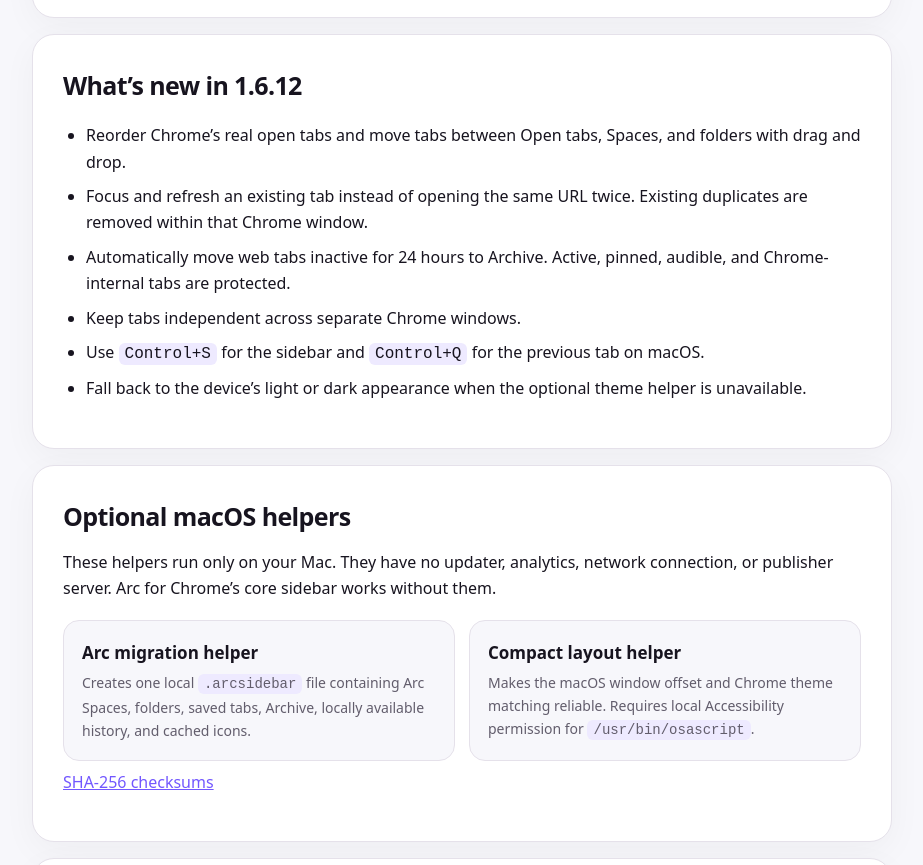
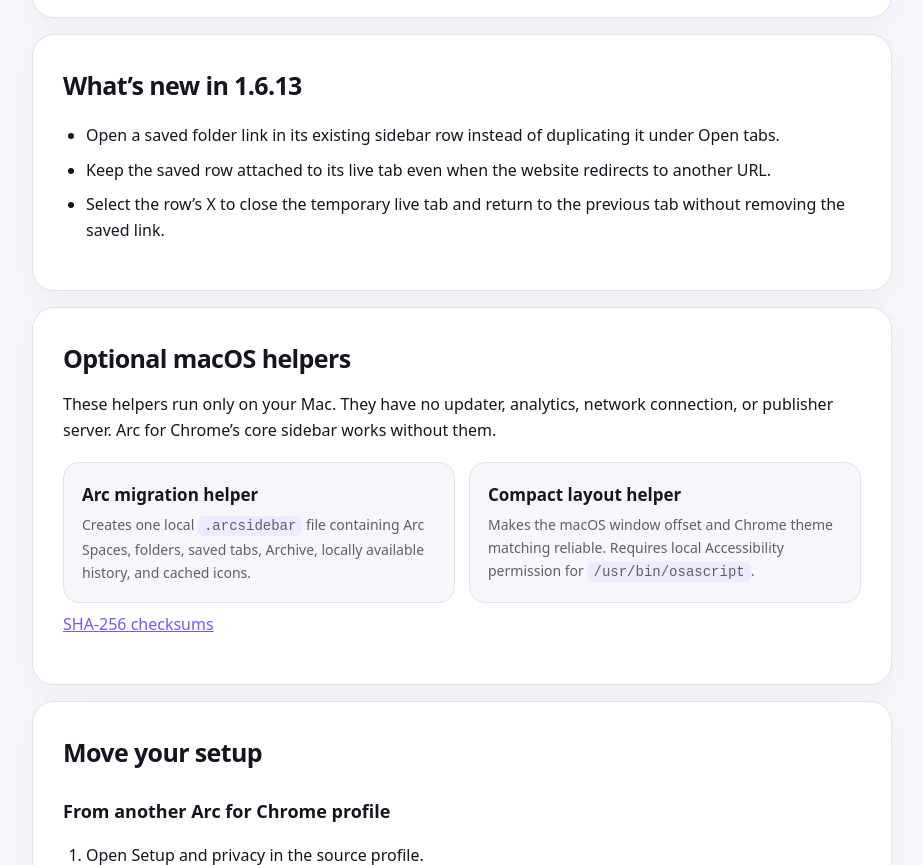
Before and after one commit to eshwar-ila/arc-for-chrome, a plain HTML site: page index.html in a window 1280 px wide. Shown: the part 868-1733 px from the top of the page, without its empty margins (178-1101 px from the left). Drawn offline with Linux system fonts and the light colour scheme.

Commit message:
Document Arc for Chrome 1.6.13

```diff
--- a/index.html
+++ b/index.html
@@ -56,14 +56,11 @@
       </section>
 
       <section id="whats-new">
-        <h2>What’s new in 1.6.12</h2>
+        <h2>What’s new in 1.6.13</h2>
         <ul>
-          <li>Reorder Chrome’s real open tabs and move tabs between Open tabs, Spaces, and folders with drag and drop.</li>
-          <li>Focus and refresh an existing tab instead of opening the same URL twice. Existing duplicates are removed within that Chrome window.</li>
-          <li>Automatically move web tabs inactive for 24 hours to Archive. Active, pinned, audible, and Chrome-internal tabs are protected.</li>
-          <li>Keep tabs independent across separate Chrome windows.</li>
-          <li>Use <code>Control+S</code> for the sidebar and <code>Control+Q</code> for the previous tab on macOS.</li>
-          <li>Fall back to the device’s light or dark appearance when the optional theme helper is unavailable.</li>
+          <li>Open a saved folder link in its existing sidebar row instead of duplicating it under Open tabs.</li>
+          <li>Keep the saved row attached to its live tab even when the website redirects to another URL.</li>
+          <li>Select the row’s X to close the temporary live tab and return to the previous tab without removing the saved link.</li>
         </ul>
       </section>
 
```
Also changed, not shown: 2 other files.
